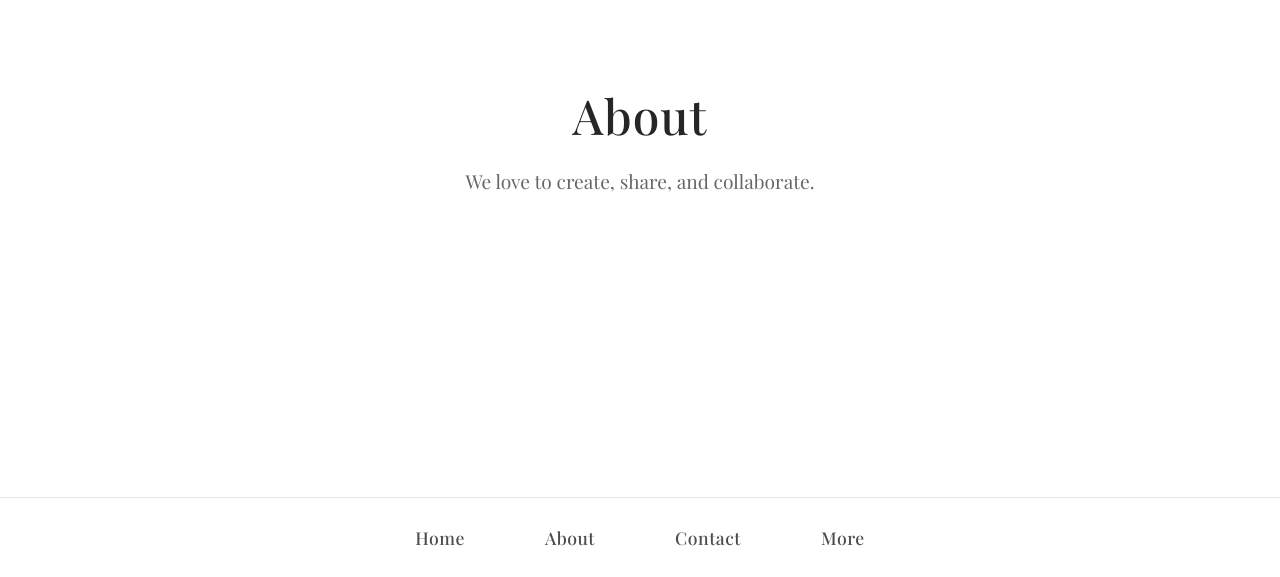
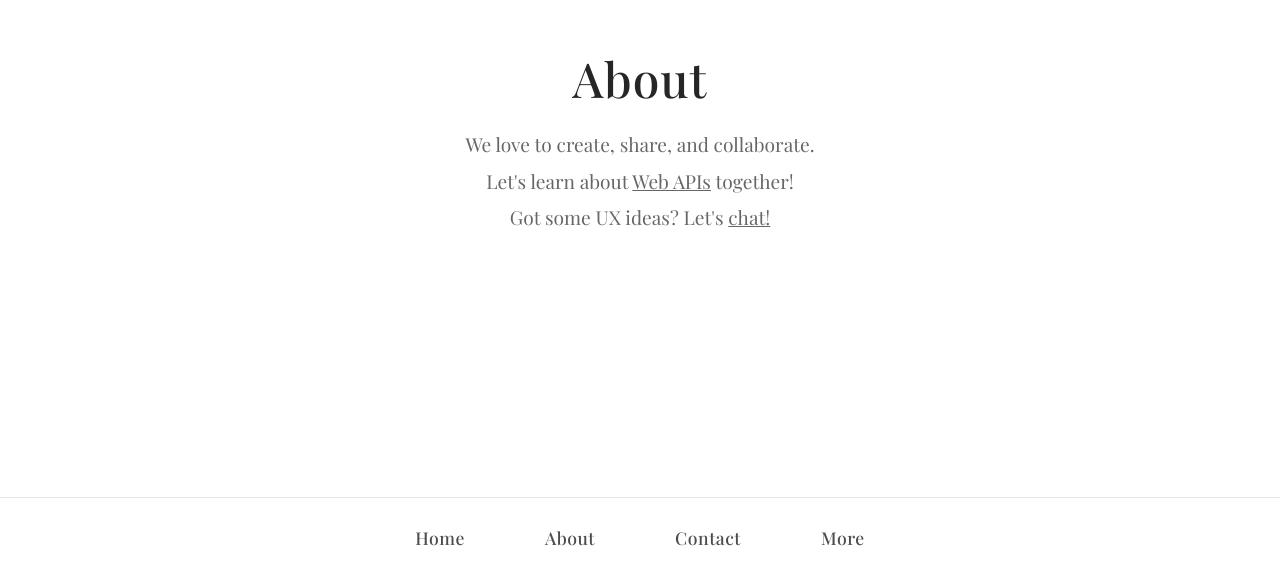
Before and after one commit to theingredients/theingredients, a React (Vite) app: page /about in a window 1280 px wide. Shown: the part 223-800 px from the top of the page. Built offline with nearby package versions, Linux system fonts and the light colour scheme.

Commit message:
Add mailto link to chat text in About page

```diff
--- a/src/pages/About.tsx
+++ b/src/pages/About.tsx
@@ -7,6 +7,8 @@ const About = () => {
       <div className="page-container">
         <h1 className="page-title">About</h1>
         <p className="page-content">We love to create, share, and collaborate.</p>
+        <p className="page-content">Let's learn about <a href="https://developer.mozilla.org/en-US/docs/Web/API" target="_blank" rel="noopener noreferrer" className="inline-link">Web APIs</a> together!</p>
+        <p className="page-content">Got some UX ideas? Let's <a href="mailto:theingredientscollective@gmail.com?subject=Let's chat!" className="inline-link">chat!</a></p>
       </div>
     </Layout>
   )
```
